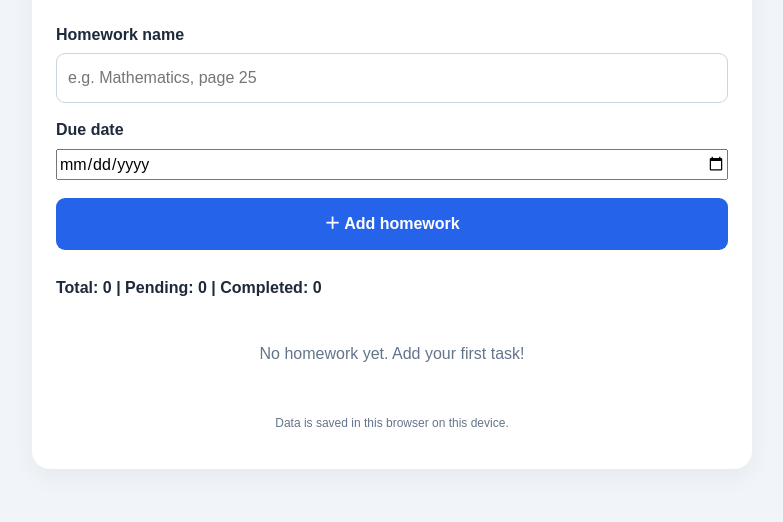
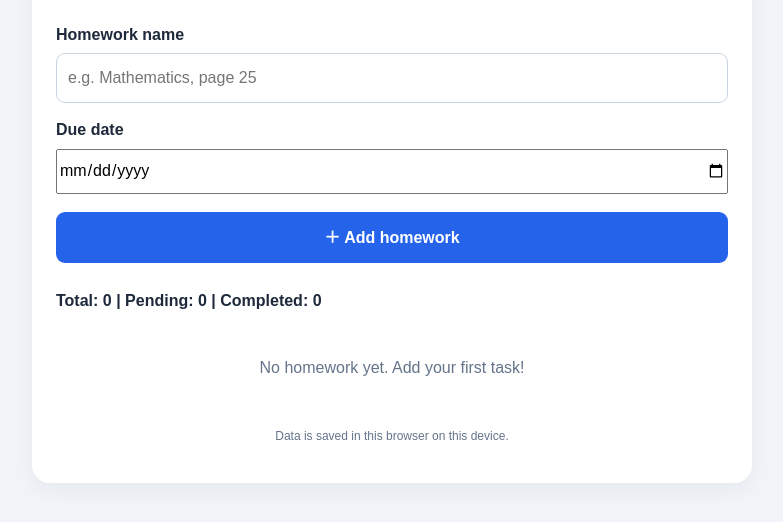
Before and after one commit to partongkor/homework-tracker, a plain HTML site: page index.html in a window 1280 px wide. Shown: the part 200-722 px from the top of the page, without its empty margins (248-1031 px from the left). Drawn offline with Linux system fonts and the light colour scheme.

Commit message:
Update index.html

```diff
--- a/index.html
+++ b/index.html
@@ -259,7 +259,12 @@ button:focus-visible, input:focus-visible, select:focus-visible {
     >
 
     <label for="dateInput" id="dateLabel">วันกำหนดส่ง</label>
-    <input id="dateInput" type="date">
+    <input
+  id="dateInput"
+  type="date"
+  required
+  style="width: 100%; min-height: 45px; cursor: pointer;"
+>
 
     <button class="add-button" id="addButton" type="submit">
       ＋ เพิ่มการบ้าน
```
